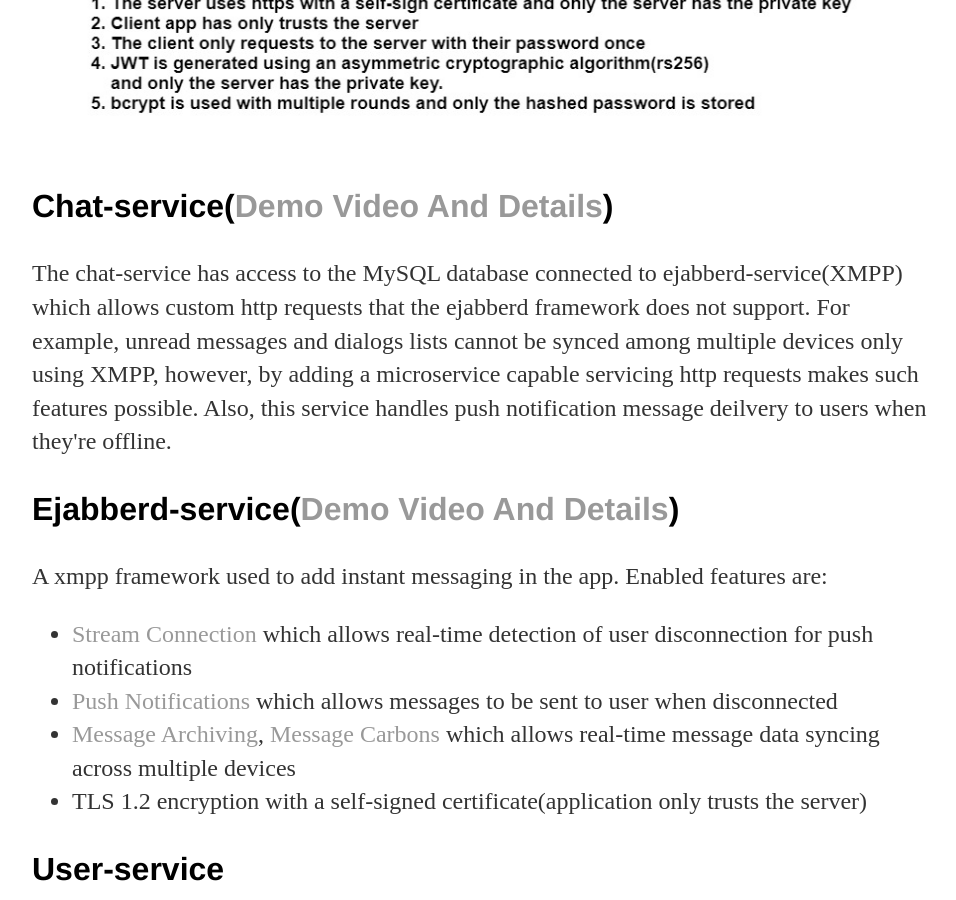
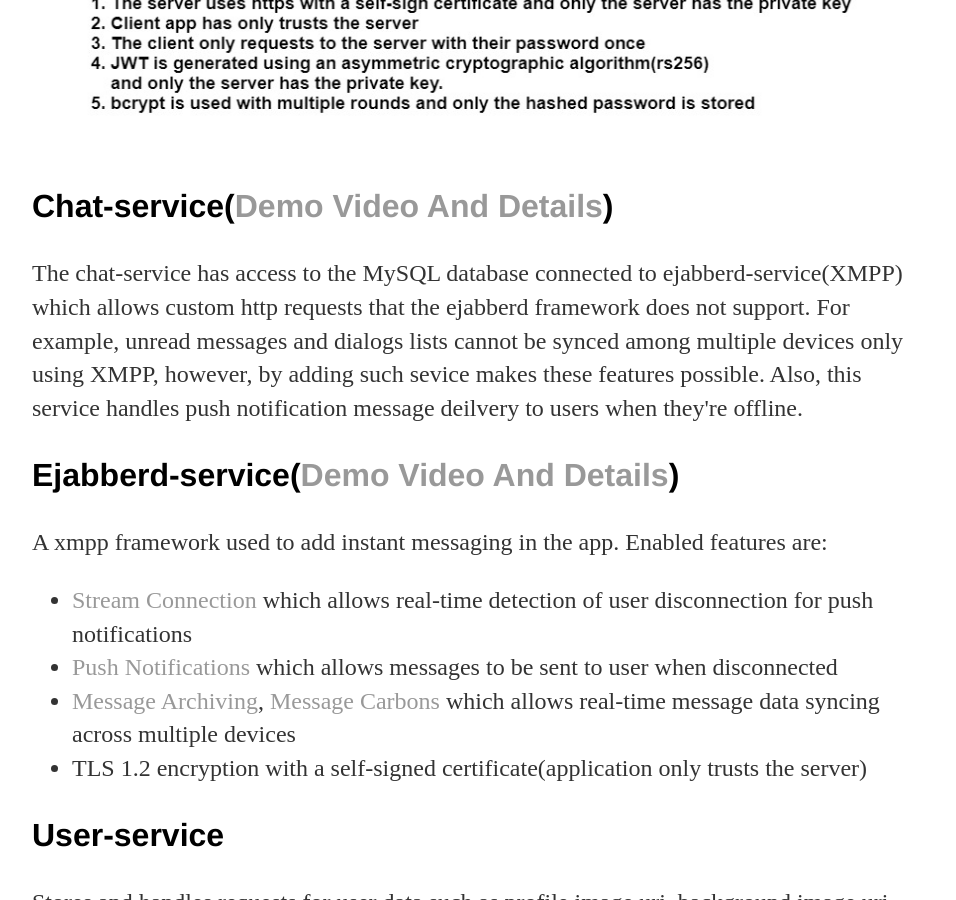
Before and after one commit to jcho7022/jcho7022.github.io, a Jekyll site: the page built from projects/float/index.html, in a window 1280 px wide and 900 px high, scrolled down 4649 px. Shown: the whole window, without its empty margins (160-1116 px from the left). Built offline with Jekyll 4.4.1, drawn with Linux system fonts in a browser that asks for light colours.

Commit message:
Update index.html

```diff
--- a/projects/float/index.html
+++ b/projects/float/index.html
@@ -59,7 +59,7 @@ Users can interact with other users using <a href="https://jcho7022.github.io/pr
    <h3>Chat-service(<a href="https://jcho7022.github.io/projects/chatbot/">Demo Video And Details</a>)</h3>
       <p>The chat-service has access to the MySQL database connected to ejabberd-service(XMPP) which allows custom http requests that
       the ejabberd framework does not support. For example, unread messages and dialogs lists cannot be synced among
-      multiple devices only using XMPP, however, by adding a microservice capable servicing http requests makes such features possible. Also,
+      multiple devices only using XMPP, however, by adding such sevice makes these features possible. Also,
       this service handles push notification message deilvery to users when they're offline.</p>
 
    <h3>Ejabberd-service(<a href="https://jcho7022.github.io/projects/chatbot/">Demo Video And Details</a>)</h3>
```
